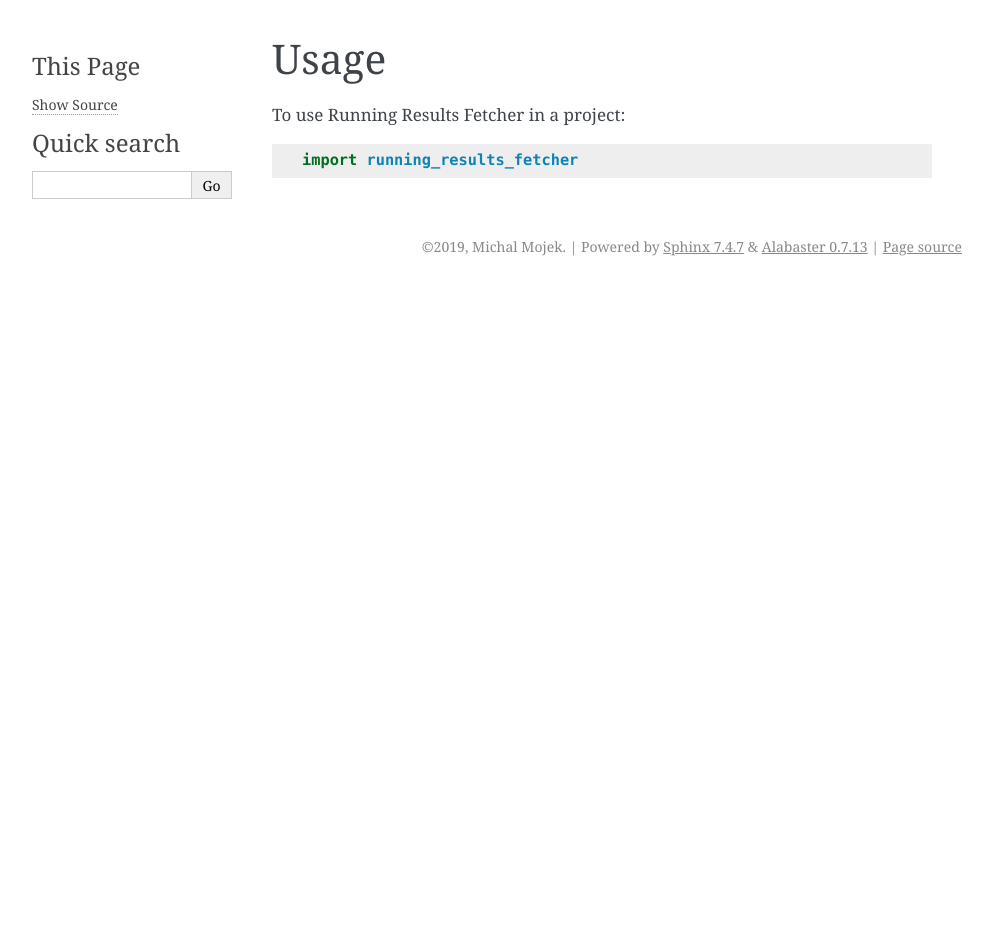
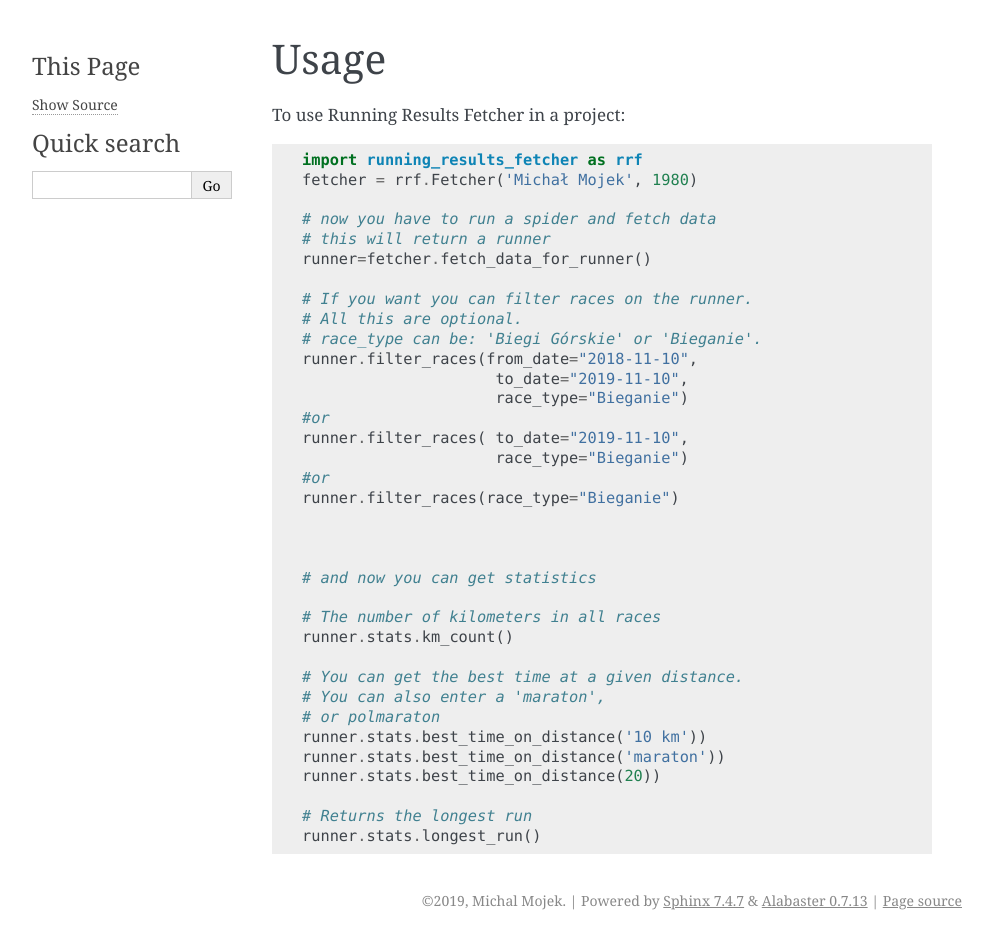
Before and after one commit to mojek/running_results_fetcher, a Sphinx documentation site: the page built from docs/usage.rst, in a window 1280 px wide. Shown: the whole page, without its empty margins (148-1141 px from the left). Built offline with Sphinx 7.4.7, drawn with Linux system fonts in a browser that asks for light colours; pages that are not in the unit, such as notebooks, are missing from menus; before the commit the page ends 900 px from its top, so only the background shows below that.

Commit message:
how to use doc

```diff
--- a/docs/usage.rst
+++ b/docs/usage.rst
@@ -4,4 +4,39 @@ Usage
 
 To use Running Results Fetcher in a project::
 
-    import running_results_fetcher
+
+    import running_results_fetcher as rrf
+    fetcher = rrf.Fetcher('Michał Mojek', 1980)
+
+    # now you have to run a spider and fetch data
+    # this will return a runner
+    runner=fetcher.fetch_data_for_runner()
+
+    # If you want you can filter races on the runner.
+    # All this are optional.
+    # race_type can be: 'Biegi Górskie' or 'Bieganie'.
+    runner.filter_races(from_date="2018-11-10",
+                         to_date="2019-11-10",
+                         race_type="Bieganie")
+    #or
+    runner.filter_races( to_date="2019-11-10",
+                         race_type="Bieganie")
+    #or
+    runner.filter_races(race_type="Bieganie")
+
+
+
+    # and now you can get statistics
+
+    # The number of kilometers in all races
+    runner.stats.km_count()
+
+    # You can get the best time at a given distance.
+    # You can also enter a 'maraton',
+    # or polmaraton
+    runner.stats.best_time_on_distance('10 km'))
+    runner.stats.best_time_on_distance('maraton'))
+    runner.stats.best_time_on_distance(20))
+
+    # Returns the longest run
+    runner.stats.longest_run()
```
Also changed, not shown: docs/index.rst (+4 -8 lines).
